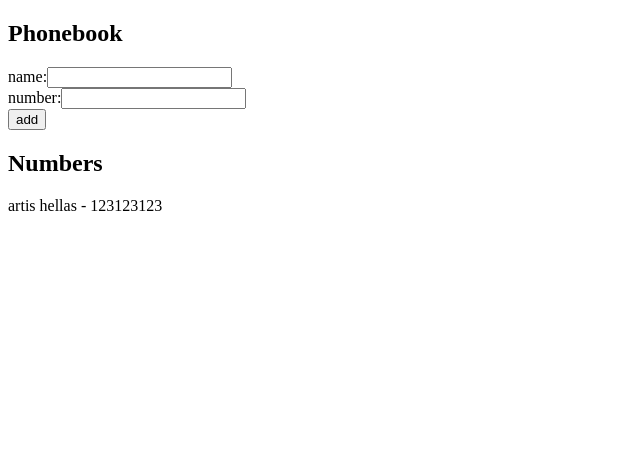
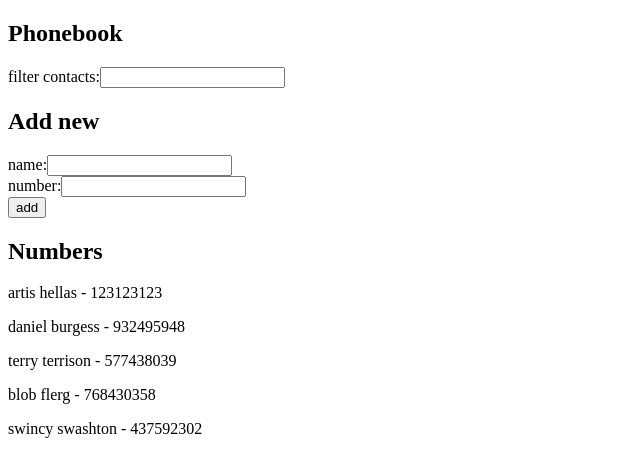
Before and after one commit to DBurgess93/part2, a React (Create React App) app in the folder phonebook/: page / in a window 1280 px wide. Shown: the top 476 px of the page, without its empty margins (0-640 px from the left). Built offline with nearby package versions, Linux system fonts and the light colour scheme.

Commit message:
Add function to filter through contact using input

```diff
--- a/phonebook/src/App.js
+++ b/phonebook/src/App.js
@@ -2,10 +2,15 @@ import { useState } from 'react'
 
 const App = () => {
   const [persons, setPersons] = useState([
-    { name: 'artis hellas', key: 'artic hellas', number: 123123123 }
+    { name: 'artis hellas', key: 'artis hellas', number: 123123123 },
+    { name: 'daniel burgess', key: 'daniel burgess', number: 932495948 },
+    { name: 'terry terrison', key: 'terry terrison', number: 577438039 },
+    { name: 'blob flerg', key: 'blob flerg', number: 768430358 },
+    { name: 'swincy swashton', key: 'swinsy swashton', number: 437592302 }
   ])
   const [newName, setNewName] = useState('')
   const [newNumber, setNewNumber] = useState('')
+  const [filterText, setFilterText] = useState('')
 
   const addContact = (event) => {
     event.preventDefault()
@@ -30,9 +35,18 @@ const App = () => {
     setNewNumber(event.target.value)
   }
 
+  const handleFilterChange = (event) => {
+    console.log(event.target.value)
+    setFilterText(event.target.value)
+  }
+
   return (
     <div>
       <h2>Phonebook</h2>
+      <div> filter contacts:
+        <input value={filterText} onChange={(handleFilterChange)} />
+      </div>
+      <h2>Add new</h2>
       <form
         onSubmit={
           persons.map((person) => person.name).includes(newName)
@@ -51,9 +65,11 @@ const App = () => {
         </div>
       </form>
       <h2>Numbers</h2>
-      {persons.map(person => {
-        return <p key={person.key}> {person.name} - {person.number}</p>
-      })}
+      {persons
+        .filter((person) => person.name.includes(filterText))
+        .map(person => (
+          <p key={person.key}>{person.name} - {person.number} </p>
+        ))}
     </div>
   )
 }
```
